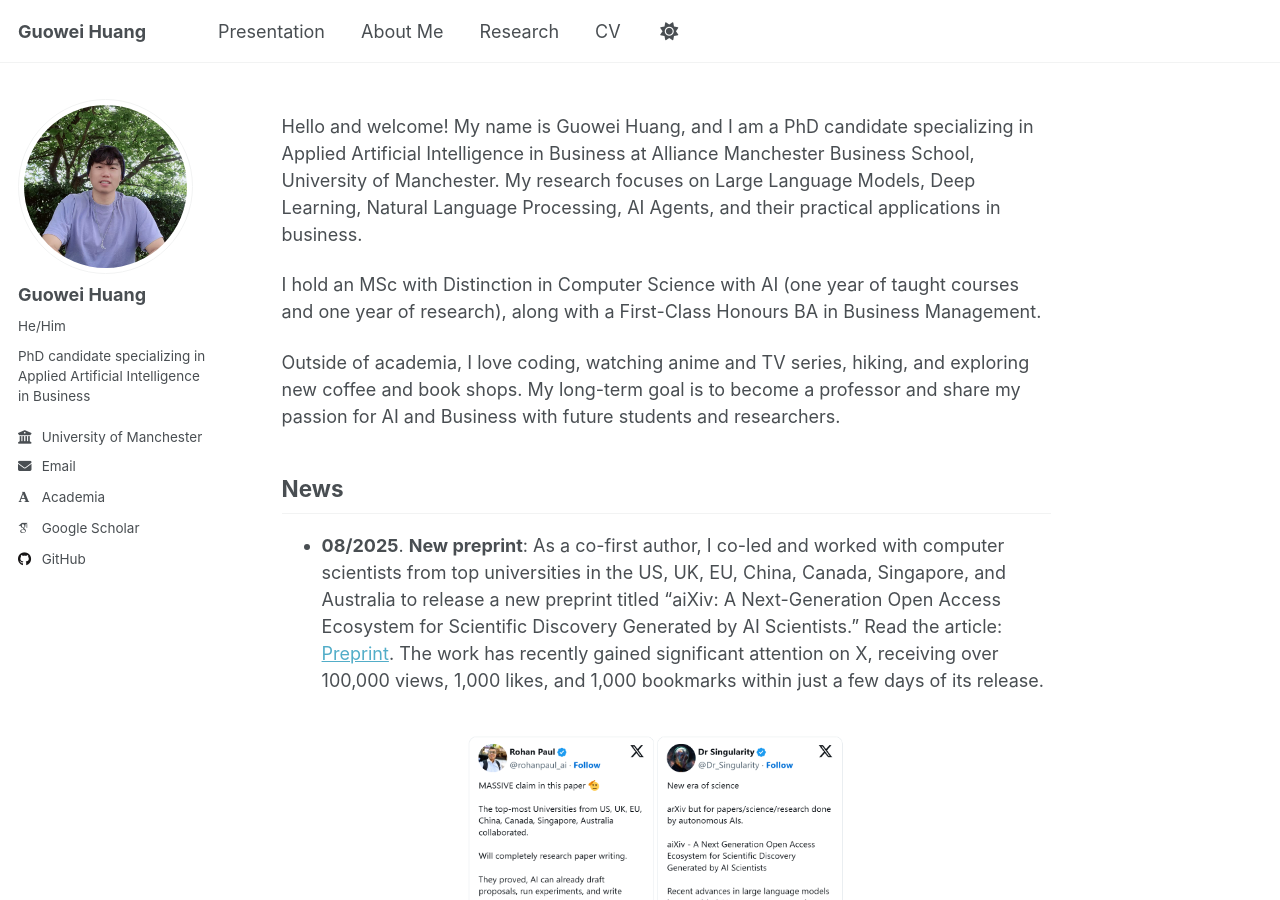
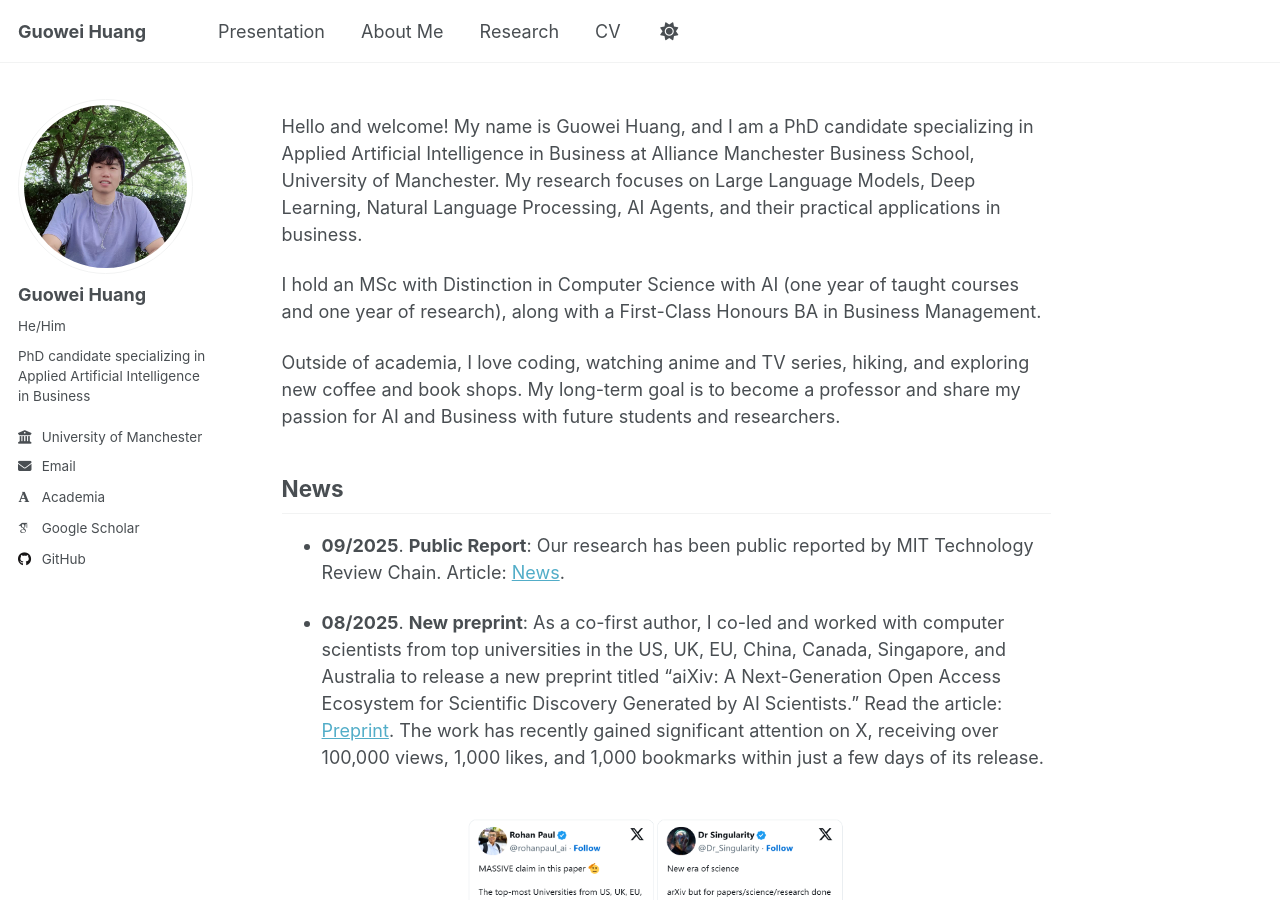
Before and after one commit to Oliverhuang123/Oliverhuang123.github.io, a Jekyll site: the page built from _pages/about.md, in a window 1280 px wide and 900 px high. Built offline with Jekyll 4.4.1, drawn with Linux system fonts in a browser that asks for light colours; some web fonts are replaced; a script that is not in the unit is left out.

Commit message:
Update news section with recent publications
Added news items regarding a public report and a new preprint.

```diff
--- a/_pages/about.md
+++ b/_pages/about.md
@@ -16,6 +16,9 @@ Outside of academia, I love coding, watching anime and TV series, hiking, and ex
 
 ## News
 
+- <strong>09/2025</strong>. <strong>Public Report</strong>: Our research has been public reported by MIT Technology Review Chain. Article: <a href="https://www.mittrchina.com/news/detail/15232" target="_blank">News</a>.
+
+
 - <strong>08/2025</strong>. <strong>New preprint</strong>: As a co-first author, I co-led and worked with computer scientists from top universities in the US, UK, EU, China, Canada, Singapore, and Australia to release a new preprint titled "aiXiv: A Next-Generation Open Access Ecosystem for Scientific Discovery Generated by AI Scientists." Read the article: <a href="https://arxiv.org/abs/2508.15126" target="_blank">Preprint</a>. The work has recently gained significant attention on X, receiving over 100,000 views, 1,000 likes, and 1,000 bookmarks within just a few days of its release.
 <div align="center">
   <img src="/images/Twitter.png" alt="It has got some attention on X" width="400" style="border-radius: 10px; margin: 20px 0;">
```
